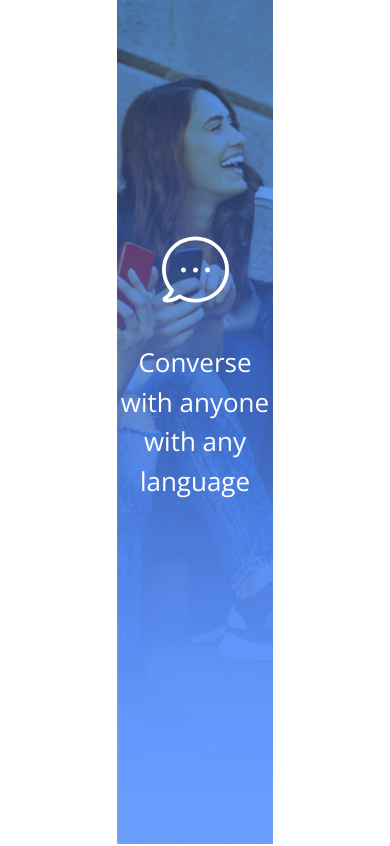
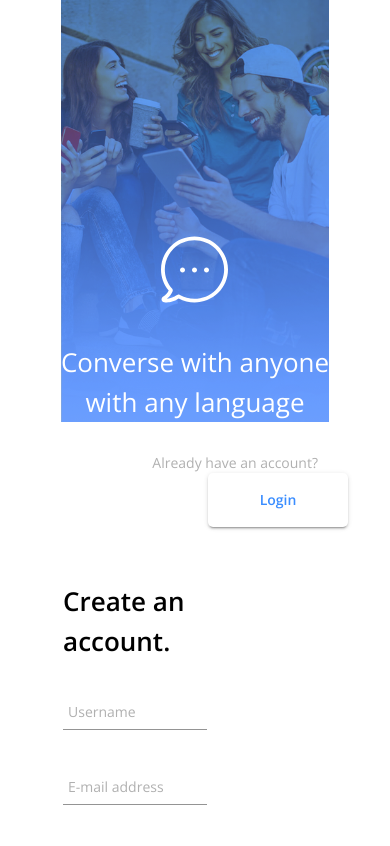
Before and after one commit to ungerecht/96713d, a React (Create React App) app in the folder client/: page / in a window 390 px wide. Shown: the top 846 px of the page. Built offline with nearby package versions, Linux system fonts and the light colour scheme; no server answers.

Commit message:
Add breakpoints from theme

```diff
--- a/client/src/components/SideBanner.js
+++ b/client/src/components/SideBanner.js
@@ -1,6 +1,7 @@
 import React from 'react';
 import { Box, Grid, Typography } from '@material-ui/core';
 import { makeStyles } from '@material-ui/core/styles';
+import { theme } from '../themes/theme';
 
 import bgImg from '../images/bg-img.png';
 import bubble from '../images/bubble.svg';
@@ -8,14 +9,20 @@ import bubble from '../images/bubble.svg';
 const useStyles = makeStyles(() => ({
   root: {
     justifySelf: 'flex-start',
-    minHeight: '100vh',
-    width: '40%',
     background: `url(${bgImg}), linear-gradient(180deg, #3A8DFF 0%, #86B9FF 100%)`,
     backgroundBlendMode: 'multiply',
     backgroundRepeat: 'no-repeat',
     mixBlendMode: 'normal',
     backgroundSize: 'cover',
     opacity: 0.85,
+    [theme.breakpoints.up('mobile')]: {
+      width: '100%',
+      minHeight: '75vh',
+    },
+    [theme.breakpoints.up('tablet')]: {
+      width: '40%',
+      minHeight: '100vh',
+    },
   },
   text: { marginTop: '28vh' },
   title: {
```
